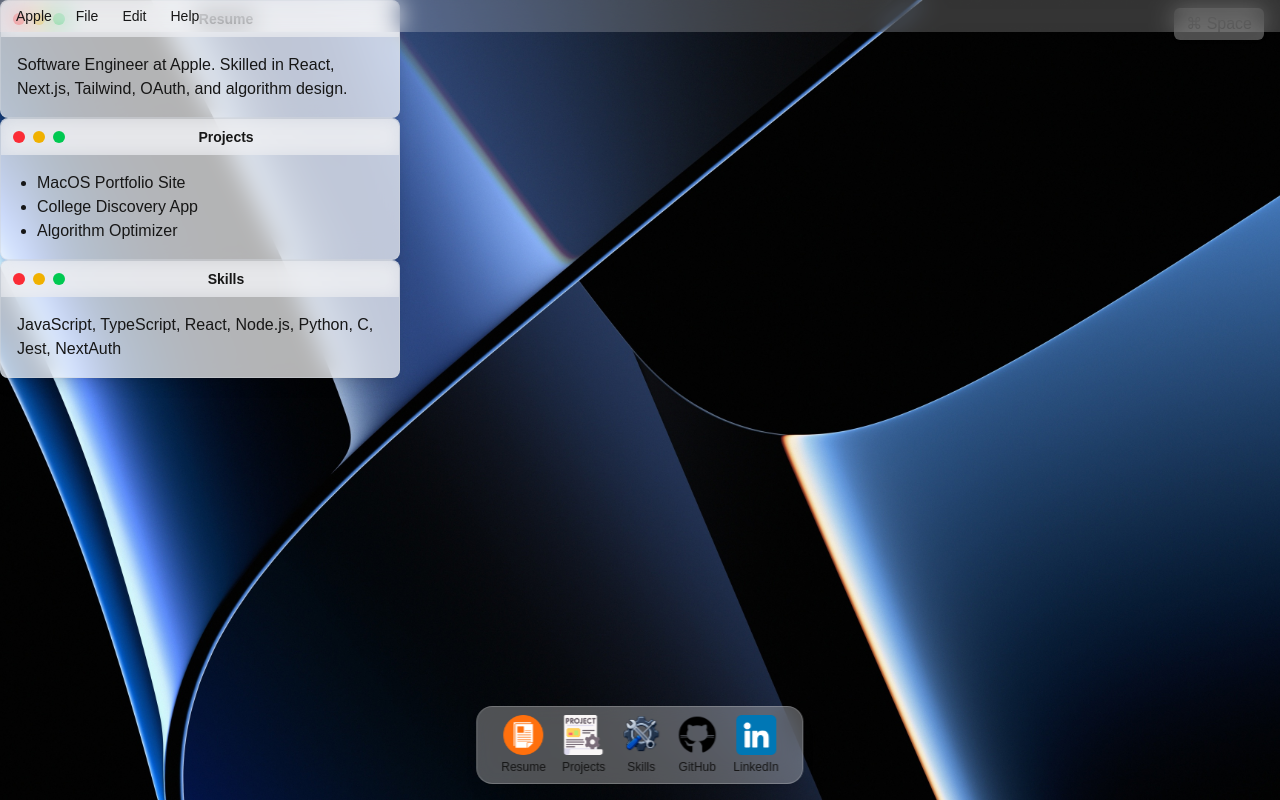
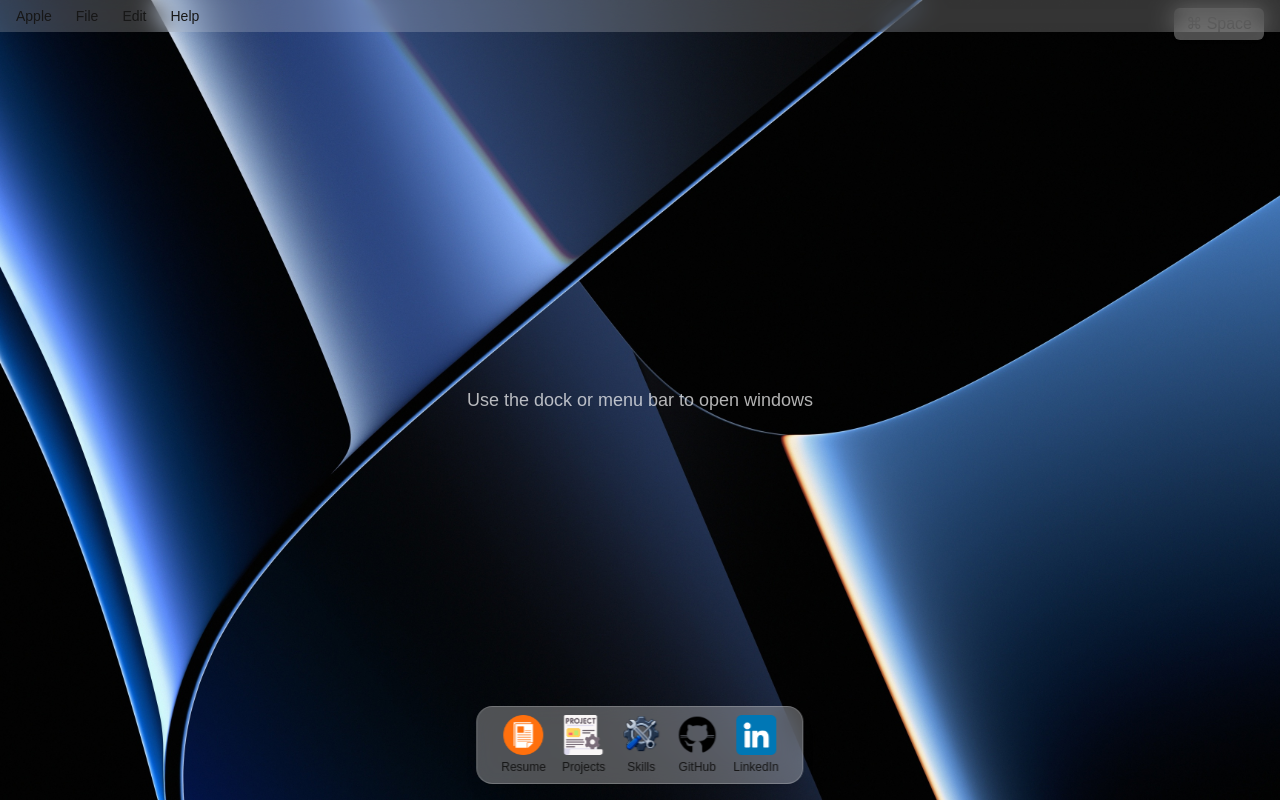
Before and after one commit to ayushnegiexe/portfolio, a Next.js app: page / in a window 1280 px wide. Built offline with nearby package versions, Linux system fonts and the light colour scheme.

Commit message:
fresh deploy reset

```diff
--- a/app/page.tsx
+++ b/app/page.tsx
@@ -2,26 +2,10 @@
 
 export default function Home() {
   return (
-    <main className="h-screen bg-transparent">
-      <Window title="Resume">
-        <p>
-          Software Engineer at Apple. Skilled in React, Next.js, Tailwind, OAuth, and algorithm design.
-        </p>
-      </Window>
-
-      <Window title="Projects">
-        <ul className="list-disc pl-5">
-          <li>MacOS Portfolio Site</li>
-          <li>College Discovery App</li>
-          <li>Algorithm Optimizer</li>
-        </ul>
-      </Window>
-
-      <Window title="Skills">
-        <p>
-          JavaScript, TypeScript, React, Node.js, Python, C, Jest, NextAuth
-        </p>
-      </Window>
+    <main className="h-screen bg-transparent flex items-center justify-center">
+      <div className="text-center text-white/70">
+        <p className="text-lg">Use the dock or menu bar to open windows</p>
+      </div>
     </main>
   );
 }
```
Also changed, not shown: public/appleLogo.jpg (added), public/appleLogo.png (deleted).
